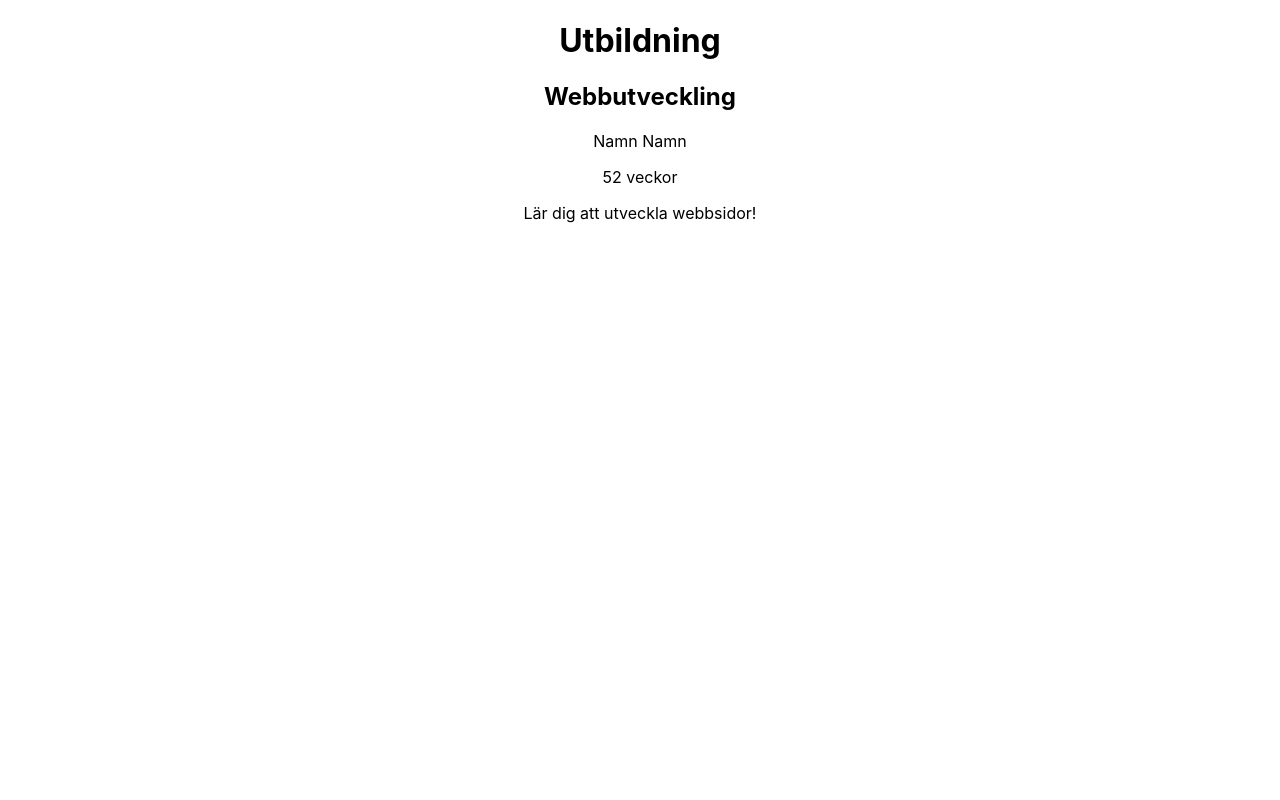
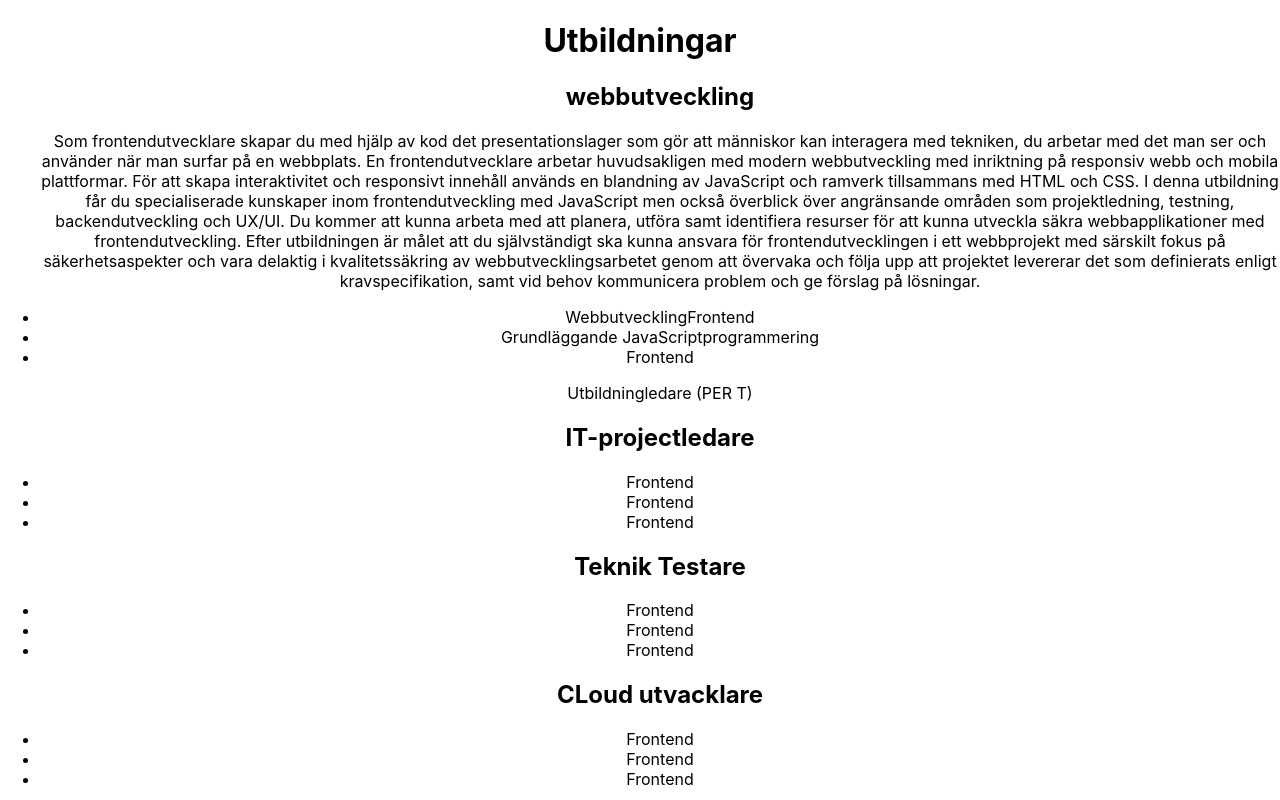
Before and after one commit to abibyama/jensen-project, a React (Create React App) app: page /utbildningar in a window 1280 px wide. Shown: the top 800 px of the page. Built offline with nearby package versions, Linux system fonts and the light colour scheme.

Commit message:
rättet mina komponent MAA

```diff
--- a/src/App.js
+++ b/src/App.js
@@ -1,13 +1,13 @@
 
 import './App.css';
 import Kurser from './componnents/AMI/Kurser';
-import Utbildning from './componnents/Utbildning';
+import Utbildningar from './componnents/MAA/Utbildningar';
 
 
 function App() {
   return (
     <div className="App">
-      <Utbildning />
+      <Utbildningar />
       <Kurser />
     </div>
   );
--- /dev/null
+++ b/src/componnents/MAA/Lista.js
@@ -0,0 +1,40 @@
+import React from 'react'
+
+export default function Lista() {
+  return (
+    <div>
+      <ul>
+          <h2>webbutveckling</h2>
+          <p>Som frontendutvecklare skapar du med hjälp av kod det presentationslager som gör att människor kan interagera med tekniken, du arbetar med det man ser och använder när man surfar på en webbplats.
+
+En frontendutvecklare arbetar huvudsakligen med modern webbutveckling med inriktning på responsiv webb och mobila plattformar. För att skapa interaktivitet och responsivt innehåll används en blandning av JavaScript och ramverk tillsammans med HTML och CSS.
+
+I denna utbildning får du specialiserade kunskaper inom frontendutveckling med JavaScript men också överblick över angränsande områden som projektledning, testning, backendutveckling och UX/UI. Du kommer att kunna arbeta med att planera, utföra samt identifiera resurser för att kunna utveckla säkra webbapplikationer med frontendutveckling.
+
+Efter utbildningen är målet att du självständigt ska kunna ansvara för frontendutvecklingen i ett webbprojekt med särskilt fokus på säkerhetsaspekter och vara delaktig i kvalitetssäkring av webbutvecklingsarbetet genom att övervaka och följa upp att projektet levererar det som definierats enligt kravspecifikation, samt vid behov kommunicera problem och ge förslag på lösningar.</p>
+          <li>WebbutvecklingFrontend</li>
+          <li>Grundläggande JavaScriptprogrammering</li>
+          <li>Frontend</li>
+          <p>Utbildningledare (PER T)</p>
+
+
+
+          <h2>IT-projectledare</h2>
+          <li>Frontend</li>
+          <li>Frontend</li>
+          <li>Frontend</li>
+
+          <h2>Teknik Testare</h2>
+          <li>Frontend</li>
+          <li>Frontend</li>
+          <li>Frontend</li>
+
+          <h2>CLoud utvacklare</h2>
+          <li>Frontend</li>
+          <li>Frontend</li>
+          <li>Frontend</li>
+
+      </ul>
+    </div>
+  )
+}
--- /dev/null
+++ b/src/componnents/MAA/Utbildningar.js
@@ -0,0 +1,17 @@
+import React from 'react'
+import Lista from './Lista'
+
+const Utbildningar = () => {
+  return (
+    <div >
+      <h1>Utbildningar</h1>
+      <Lista />
+
+    </div>
+
+
+
+  )
+}
+
+export default Utbildningar
--- a/src/componnents/Utbildning.js
+++ /dev/null
@@ -1,15 +0,0 @@
-import React from 'react'
-
-const Utbildning = () => {
-  return (
-    <div >
-      <h1>Utbildning</h1>
-
-    </div>
-
-
-
-  )
-}
-
-export default Utbildning
```
